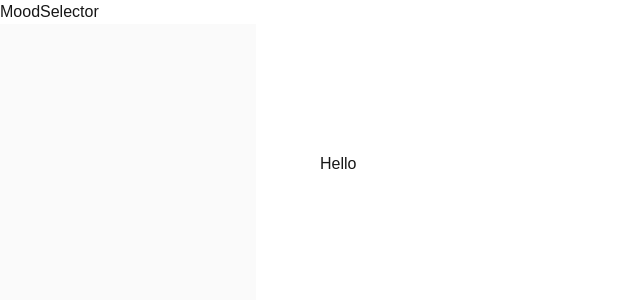
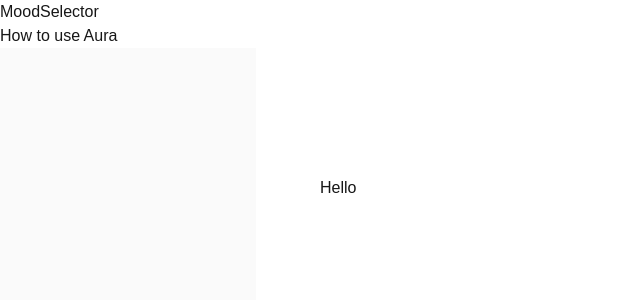
Before and after one commit to Camilacamalli/Aura, a Next.js app: page / in a window 1280 px wide. Shown: the top 300 px of the page, without its empty margins (0-640 px from the left). Built offline with nearby package versions, Linux system fonts and the light colour scheme.

Commit message:
unit-green

```diff
--- a/src/components/Header.tsx
+++ b/src/components/Header.tsx
@@ -19,6 +19,9 @@ export default function Header() {
   return (
     <header>
       <h1>{config.title}</h1>
+      {pathname === '/' && (
+        <button>How to use Aura</button>
+      )}
     </header>
   )
 }
```
